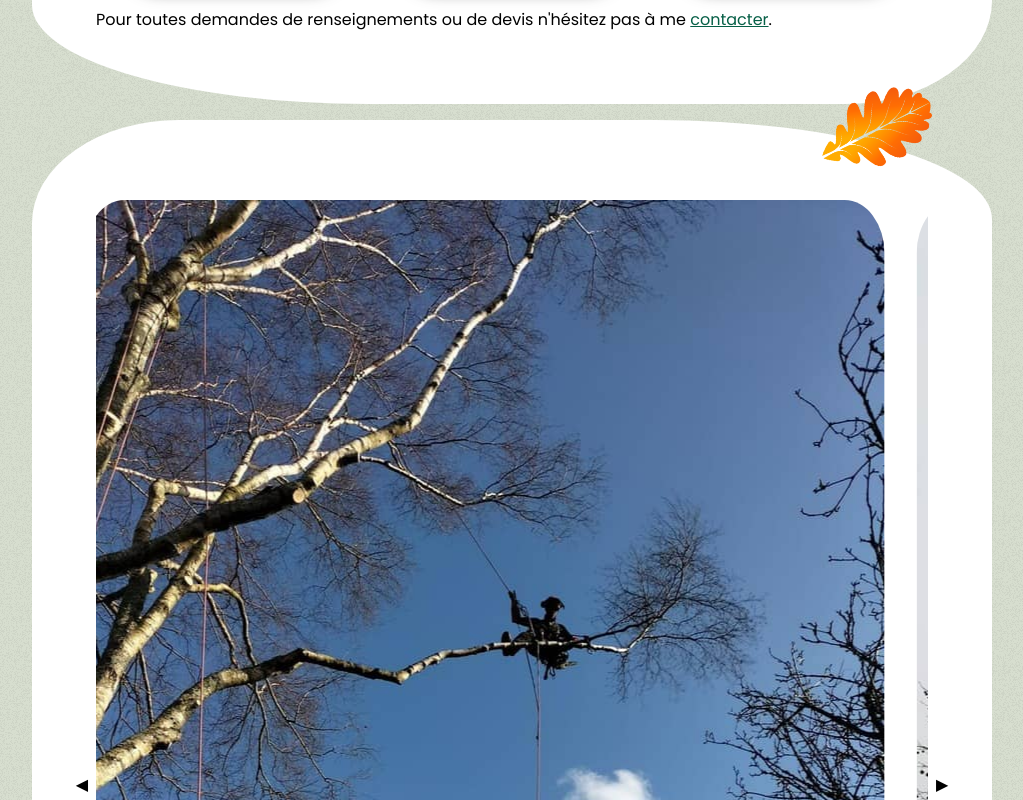
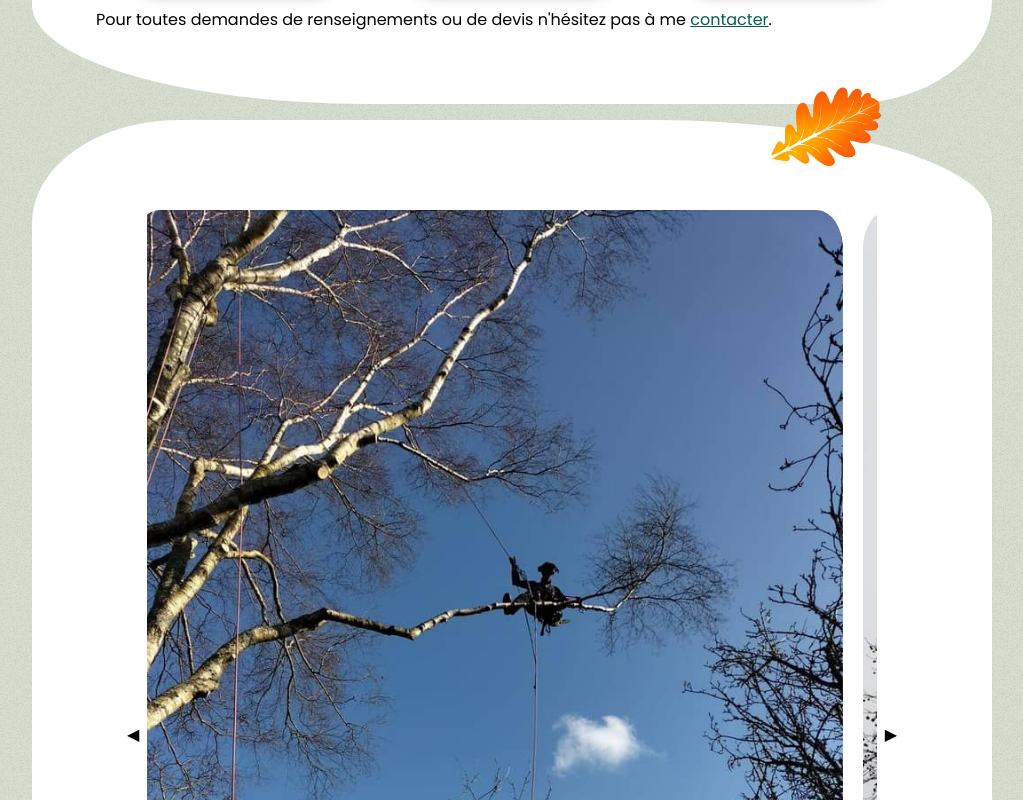
Before and after one commit to Guetso/apical, a Nuxt app: page / in a window 1280 px wide. Shown: the part 900-1700 px from the top of the page, without its empty margins (128-1151 px from the left). Built offline with nearby package versions, Linux system fonts and the light colour scheme.

Commit message:
fix slides

```diff
--- a/components/blocs/Carousel.vue
+++ b/components/blocs/Carousel.vue
@@ -106,6 +106,7 @@ export default {
 <style lang="scss" scoped>
 .slide {
   border-radius: 5%;
+  padding: 10px;
 }
 .legend {
   margin-top: 0.5rem;
--- a/pages/index.vue
+++ b/pages/index.vue
@@ -173,7 +173,7 @@ header {
     @include breakpoint(large) {
       width: 45%;
     }
-    padding: 5rem 5% 4rem 5%;
+    padding: 5rem 9% 4rem 9%;
     border-radius: 147px 337px / 103px 99px;
     background-color: white;
   }
```
